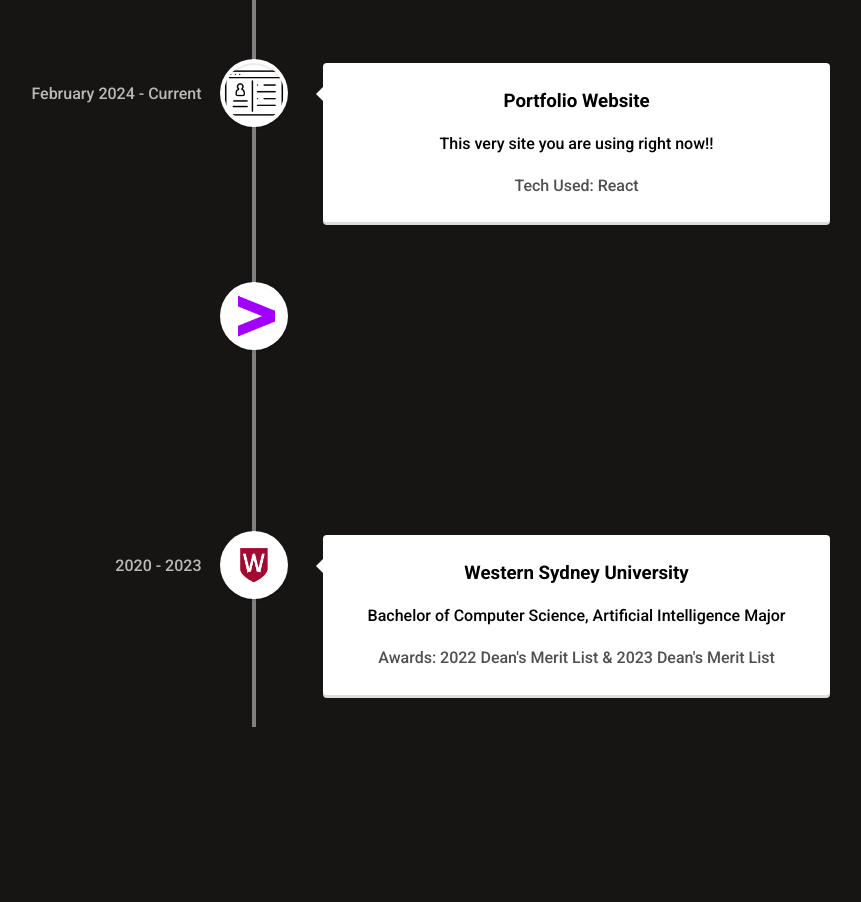
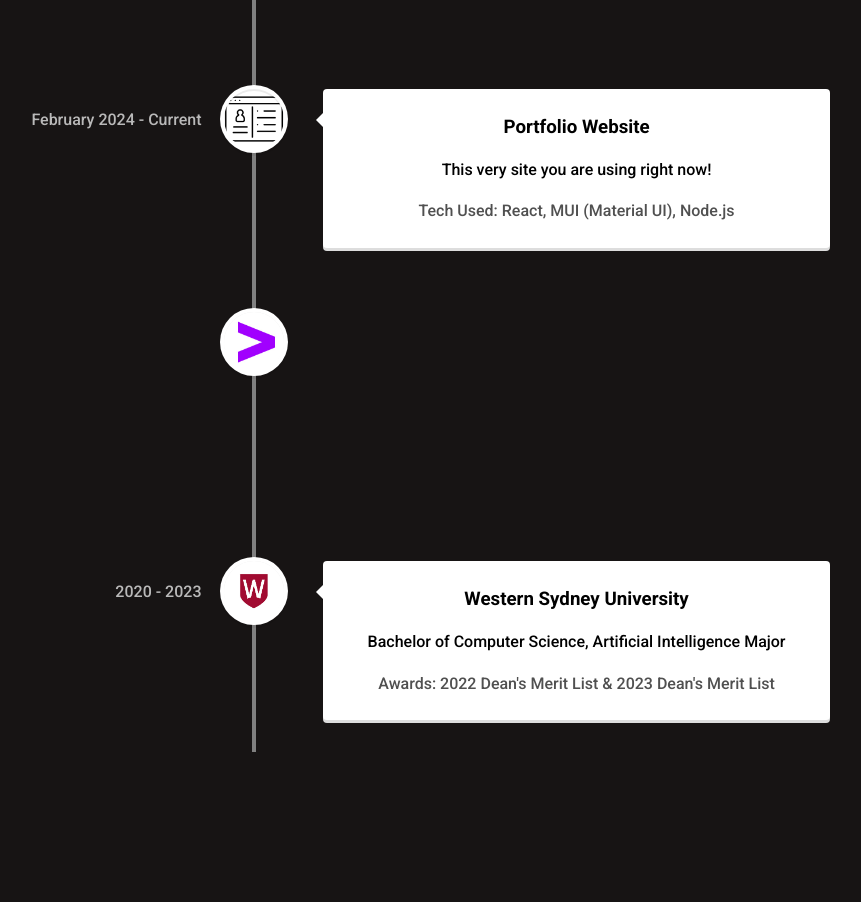
Before and after one commit to kelvin0012/my-website, a React (Vite) app: page / in a window 1280 px wide. Shown: the part 1260-2162 px from the top of the page, without its empty margins (386-1247 px from the left). Built offline with nearby package versions, Linux system fonts and the light colour scheme.

Commit message:
Update projects and format

```diff
--- a/src/components/Projects.jsx
+++ b/src/components/Projects.jsx
@@ -35,8 +35,8 @@
                         <h3 className="vertical-timeline-element-title">
                             Graduate Software Engineer
                         </h3>
-                        <p> Currently a Graduate Software Engineer in AI/ML (Emerging Technology) Rotation. </p>
-                        <p className="Tech">Tech Used: Java, Python, BigQuery, Dialogflow CX, Bamboo</p>
+                        <p> Software Engineer in AI/ML (Emerging Technology) Rotation. Currently involved in OCA AI Search.</p>
+                        <p className="Tech">Tech Used: Spring Boot, Python, Google BigQuery, Google Cloud Platform (GCP), Bamboo</p>
                     </VerticalTimelineElement>
                     <VerticalTimelineElement
                         className="vertical-timeline-element--education"
@@ -64,7 +64,7 @@
                             Atlassian x UNIHACK
                         </h3>
                         <p> Developed a slackbot that uses AI to summarise conversations from the past number of days, hours, or messages and displays the summary on a website.</p>
-                        <p className="Tech">Tech Used: React, Python</p>
+                        <p className="Tech">Tech Used: React, Python, Figma</p>
                     </VerticalTimelineElement>
                     <VerticalTimelineElement
                         className="vertical-timeline-element--education"
@@ -77,8 +77,8 @@
                         <h3 className="vertical-timeline-element-title">
                             Portfolio Website
                         </h3>
-                        <p> This very site you are using right now!!</p>
-                        <p className="Tech">Tech Used: React</p>
+                        <p> This very site you are using right now!</p>
+                        <p className="Tech">Tech Used: React, MUI (Material UI), Node.js</p>
                     </VerticalTimelineElement>
                     <VerticalTimelineElement
                         className="vertical-timeline-element--education"
```
Also changed, not shown: src/components/Skills.jsx (+8 -8 lines).
